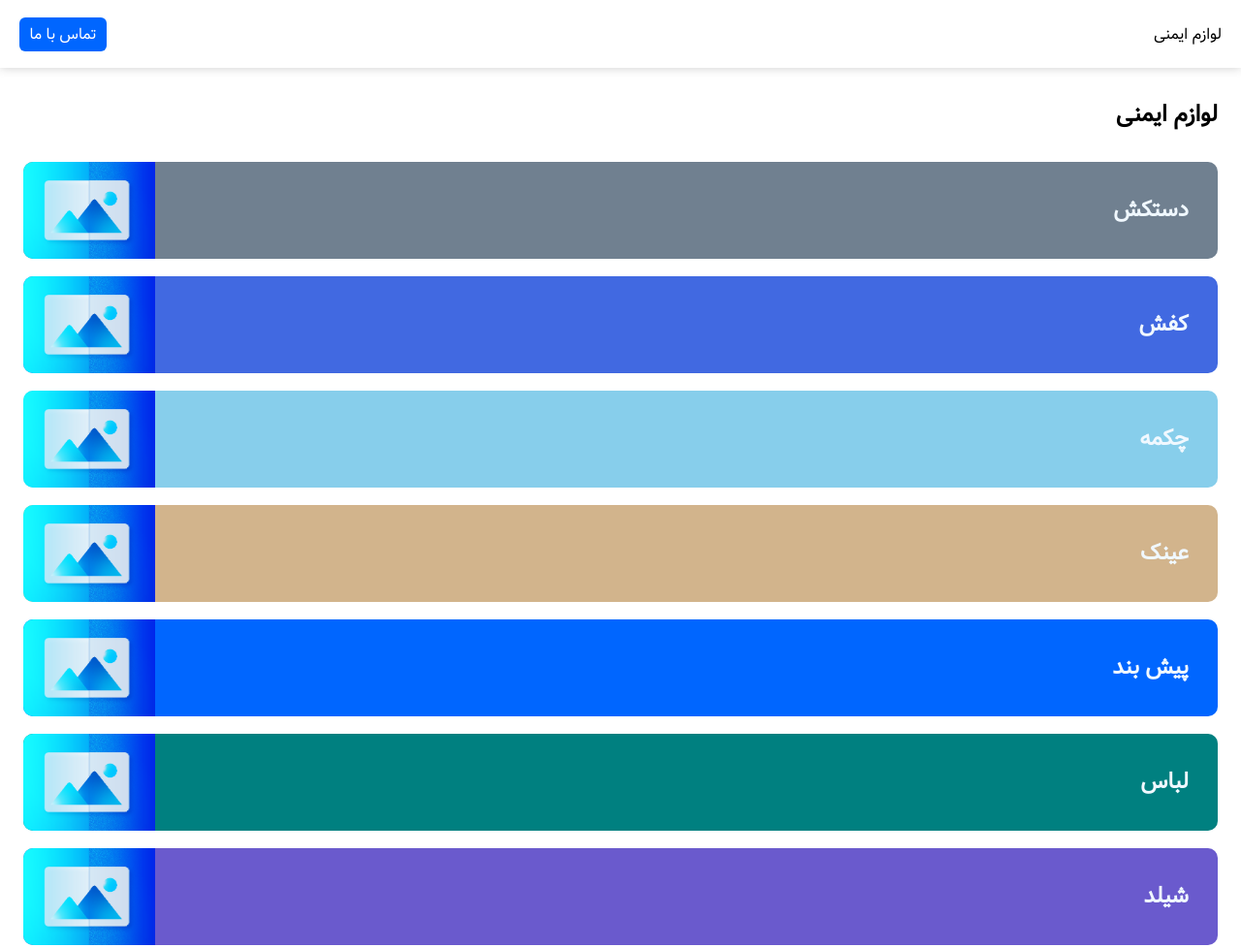
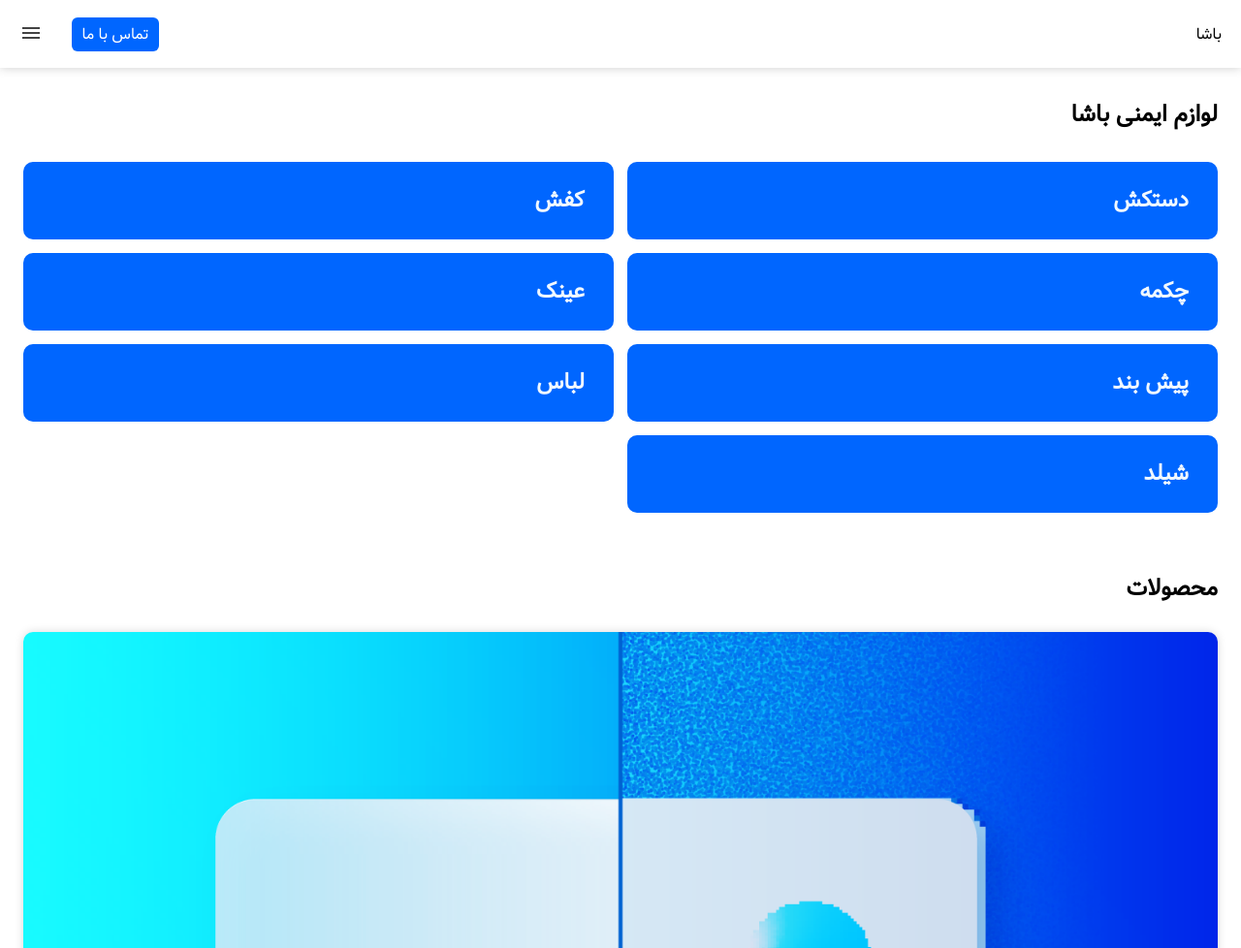
Before and after one commit to cyrusparsa/safety-equipment, a plain HTML site: page index.html in a window 1280 px wide. Shown: the top 978 px of the page at 97% size. Drawn offline with Linux system fonts and the light colour scheme.

Commit message:
change main page

```diff
--- a/index.html
+++ b/index.html
@@ -16,10 +16,14 @@
     <!-- header -->
     <header>
         <div class="logo">
-            لوازم ایمنی
+            باشا
         </div>
-        <a href="tel:+989192603382" class="call-link">تماس با ما</a>
-
+        <div class="left-of-header">
+            <a href="tel:+989192603382" class="call-link">تماس با ما</a>
+            <button class="menu-btn">
+                <img class="menu-icon" src="icons/menu_black.svg" alt="">
+            </button>
+        </div>
     </header>
 
     <!-- main -->
@@ -27,7 +31,7 @@
 
         <!-- section 1 -->
         <section class="sec-1">
-            <h1>لوازم ایمنی</h1>
+            <h1>لوازم ایمنی باشا</h1>
 
             <!--
                 دستکش
@@ -45,18 +49,12 @@
                         <div class="title-cont">
                             <h3 class="title-product">دستکش</h3>
                         </div>
-                        <div class="img-cont">
-                            <img src="images/What-are-High-Resolution-Images.png" alt="">
-                        </div>
                     </div>
                 </a>
                 <a href="" class="pro-pages-link">
                     <div class="main-cart cart-two">
                         <div class="title-cont">
                             <h3 class="title-product">کفش</h3>
-                        </div>
-                        <div class="img-cont">
-                            <img src="images/What-are-High-Resolution-Images.png" alt="">
                         </div>
                     </div>
                 </a>
@@ -65,18 +63,12 @@
                         <div class="title-cont">
                             <h3 class="title-product">چکمه</h3>
                         </div>
-                        <div class="img-cont">
-                            <img src="images/What-are-High-Resolution-Images.png" alt="">
-                        </div>
                     </div>
                 </a>
                 <a href="" class="pro-pages-link">
                     <div class="main-cart cart-four">
                         <div class="title-cont">
                             <h3 class="title-product">عینک</h3>
-                        </div>
-                        <div class="img-cont">
-                            <img src="images/What-are-High-Resolution-Images.png" alt="">
                         </div>
                     </div>
                 </a>
@@ -85,9 +77,6 @@
                         <div class="title-cont">
                             <h3 class="title-product">پیش بند</h3>
                         </div>
-                        <div class="img-cont">
-                            <img src="images/What-are-High-Resolution-Images.png" alt="">
-                        </div>
                     </div>
                 </a>
                 <a href="" class="pro-pages-link">
@@ -95,18 +84,12 @@
                         <div class="title-cont">
                             <h3 class="title-product">لباس</h3>
                         </div>
-                        <div class="img-cont">
-                            <img src="images/What-are-High-Resolution-Images.png" alt="">
-                        </div>
                     </div>
                 </a>
                 <a href="" class="pro-pages-link">
                     <div class="main-cart cart-seven">
                         <div class="title-cont">
                             <h3 class="title-product">شیلد</h3>
-                        </div>
-                        <div class="img-cont">
-                            <img src="images/What-are-High-Resolution-Images.png" alt="">
                         </div>
                     </div>
                 </a>
--- a/styles/style.css
+++ b/styles/style.css
@@ -31,6 +31,17 @@ header {
     box-shadow: 0 0 10px rgba(0, 0, 0, .2);
 }
 
+.logo {
+    display: flex;
+    align-items: center;
+    justify-content: center;
+}
+
+.left-of-header {
+    display: flex;
+    gap: 30px;
+}
+
 .call-link {
     background-color: #0066ff;
     color: #fff;
@@ -43,10 +54,12 @@ header {
     border-radius: 6px;
 }
 
-.logo {
-    display: flex;
-    align-items: center;
-    justify-content: center;
+.menu-btn {
+    border: none;
+    background-color: transparent;
+    .menu-icon {
+        color: black;
+    }
 }
 
 main {
@@ -65,23 +78,23 @@ h1 {
 .main-cart-grid {
     width: 100%;
     display: grid;
-    grid-template-columns: 1fr;
-    gap: 18px;
+    grid-template-columns: 1fr 1fr;
+    gap: 14px;
 
     .cart-one {
-        background-color: slategray;
+        background-color: #0066ff;
     }
 
     .cart-two {
-        background-color: royalblue;
+        background-color: #0066ff;
     }
 
     .cart-three {
-        background-color: skyblue;
+        background-color: #0066ff;
     }
 
     .cart-four {
-        background-color: tan;
+        background-color: #0066ff;
     }
 
     .cart-five {
@@ -89,11 +102,11 @@ h1 {
     }
 
     .cart-six {
-        background-color: teal;
+        background-color: #0066ff;
     }
 
     .cart-seven {
-        background-color: slateblue;
+        background-color: #0066ff;
     }
 }
 
@@ -104,22 +117,13 @@ h1 {
 .main-cart {
     border-radius: 10px;
     width: 100%;
-    height: 100px;
+    height: 80px;
     display: flex;
     justify-content: space-between  ;
     overflow: hidden;
 }
 
-.img-cont {
-    width: min-content;
-
-    img {
-        height: 100%;
-    }
-}
-
 .title-cont {
-    width: 50%;
     display: flex;
     align-items: center;
     padding: 30px;
```
Also changed, not shown: icons/menu-white.svg (added), icons/menu_black.svg (added), icons/pro-category/glove.png (added), pages/boots.html (added), pages/clothing.html (added), pages/glasses.html (added), pages/shield.html (added), pages/shoes.html (added).
